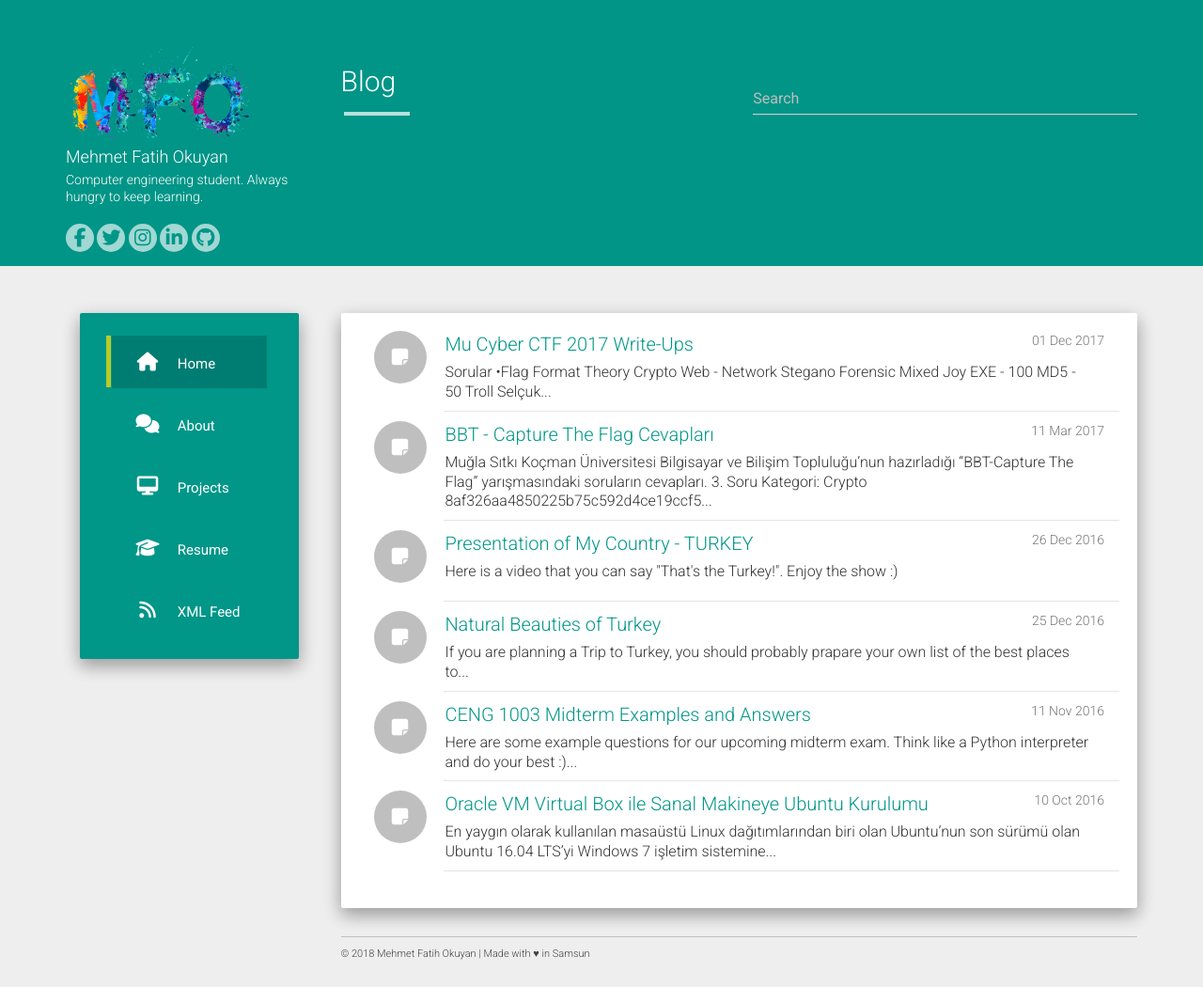
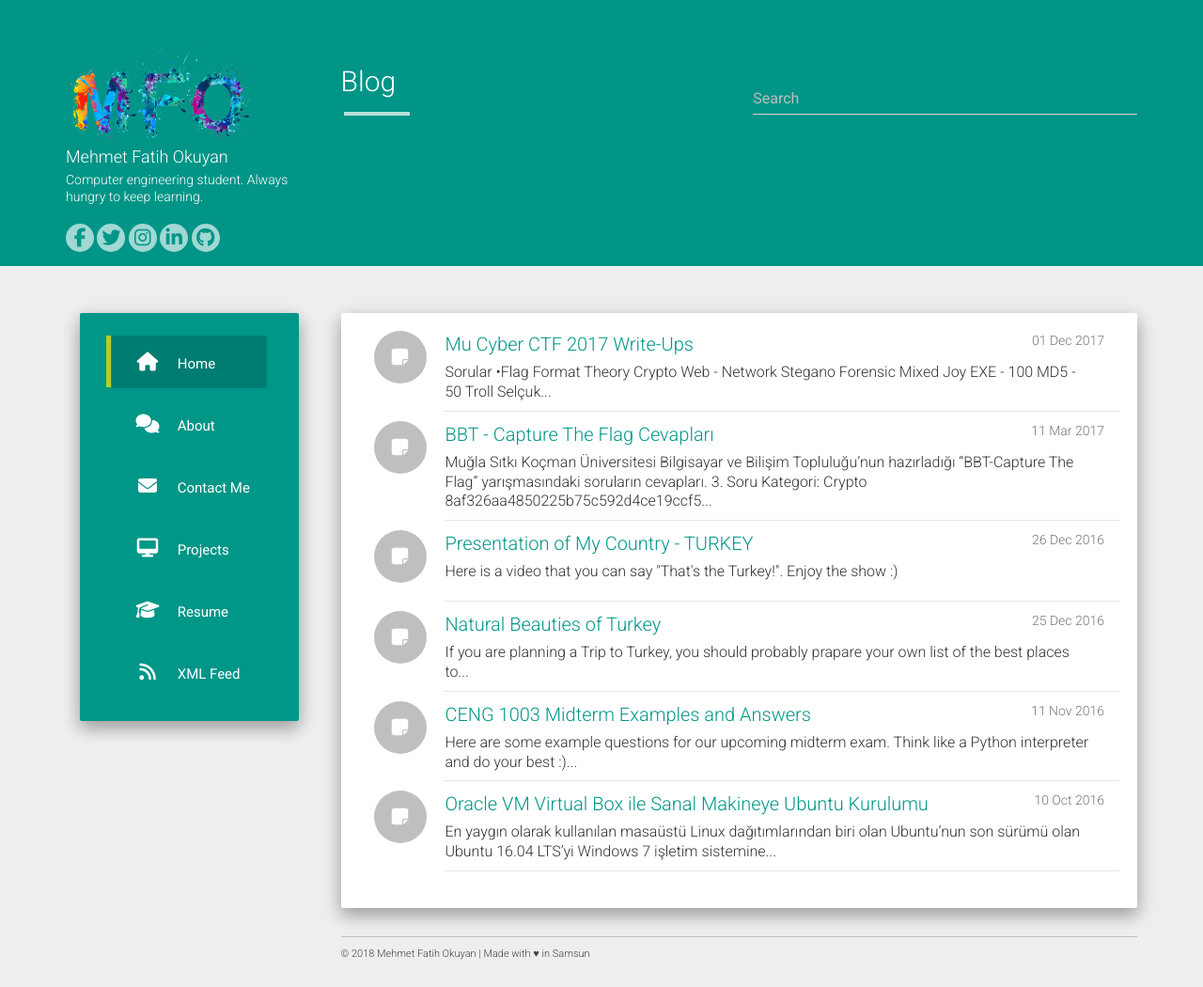
Before and after one commit to okuyanf61/okuyanf61.github.io, a Jekyll site: the page built from index.html, in a window 1280 px wide. Shown: the whole page at 94% size. Built offline with Jekyll 4.4.1, drawn with Linux system fonts in a browser that asks for light colours; nearby versions of some CDN libraries; the list of posts is cut into pages by our own code.

Commit message:
Update urls.json

```diff
--- a/_data/urls.json
+++ b/_data/urls.json
@@ -9,6 +9,11 @@
     "text": "About",
     "url": "/about/",
     "icon": "fa-comments"
+  },
+  {
+    "text": "Contact Me",
+    "url": "/contact/",
+    "icon": "fa-envelope"
   },
   {
     "text": "Projects",
```
